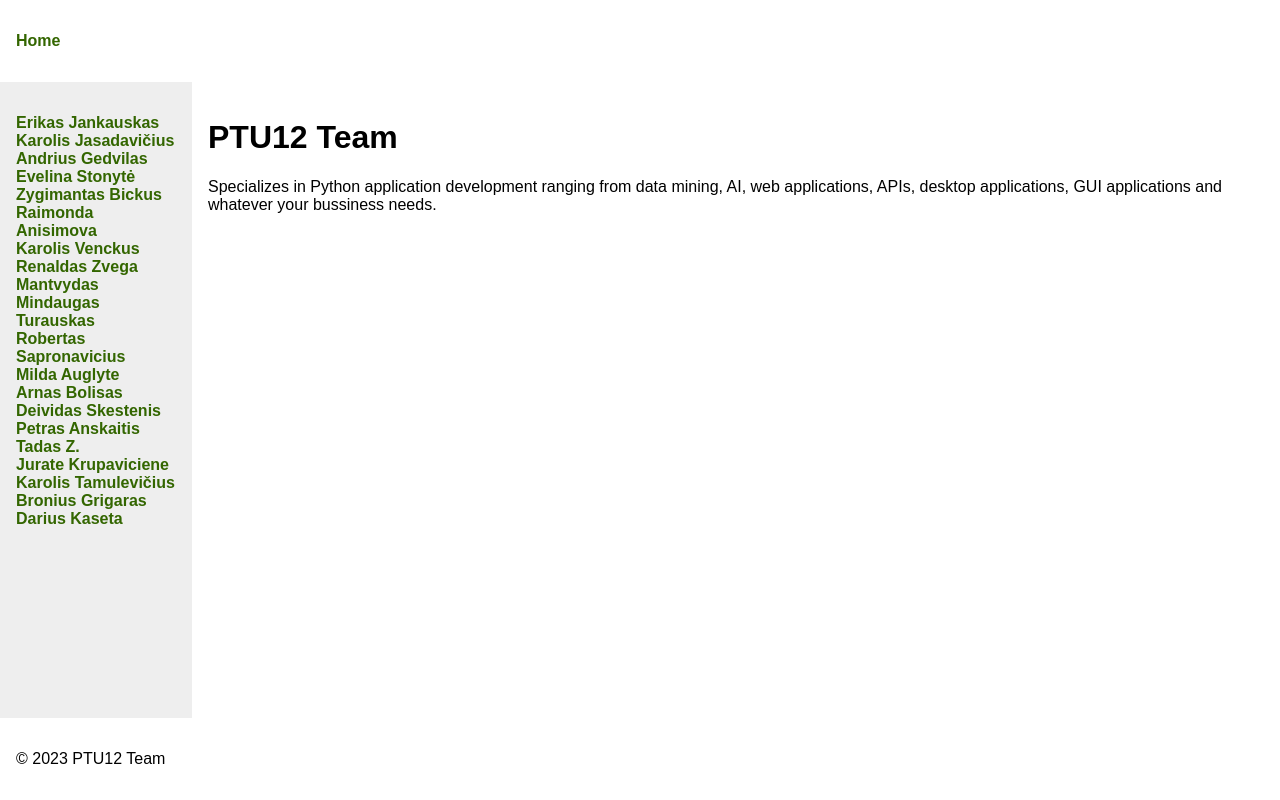
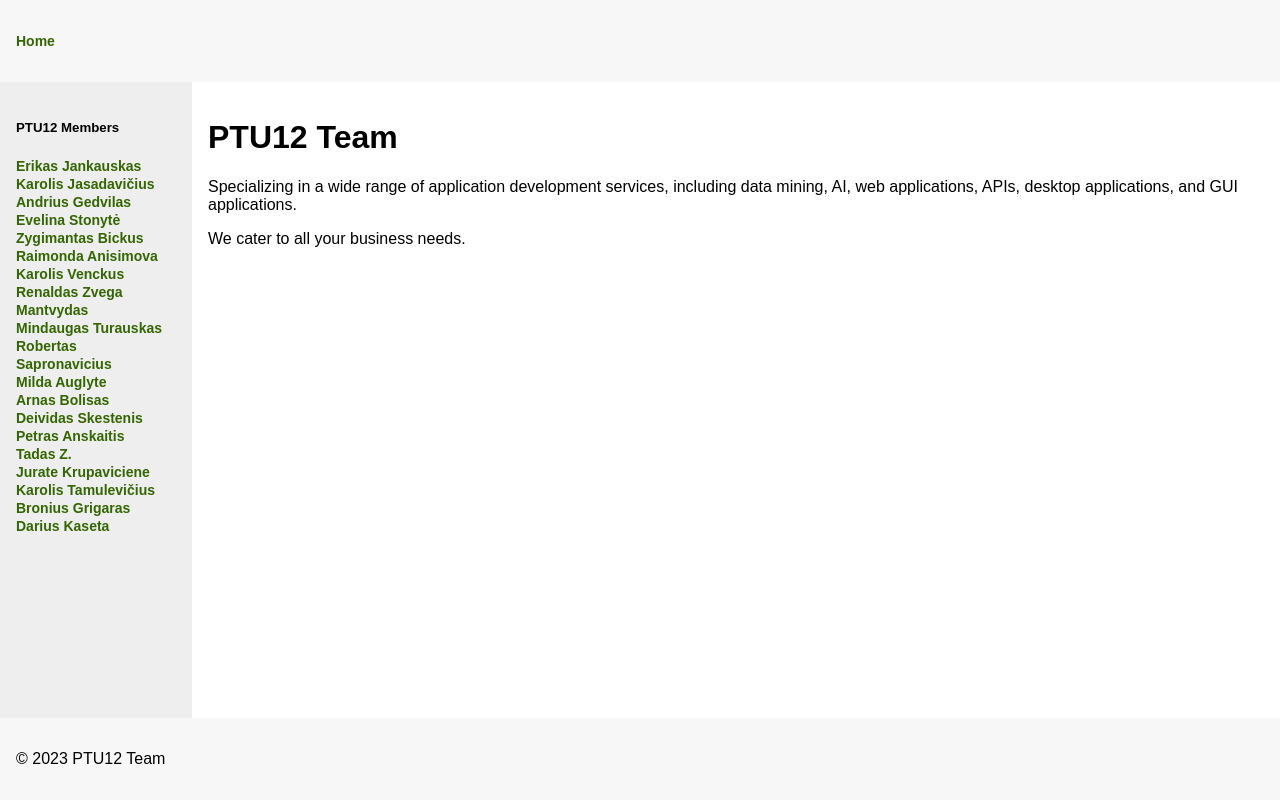
Before and after one commit to kobrius11/ptu12_team, a Flask app: page / in a window 1280 px wide. Run offline with Flask 3, Linux system fonts and the light colour scheme.

Commit message:
home page fixed: colors, name font size, added hover over links

```diff
--- a/static/style.css
+++ b/static/style.css
@@ -1,3 +1,5 @@
+
+
 body {
     padding: 0;
     margin: 0;
@@ -28,11 +30,22 @@ main sidebar {
     background-color: #eee;
     /* min-height: 200px; */
 }
+
 a {
     color: #336600;
     text-decoration: none;
     font-weight: bold;
+    font-size: 14px;
+    border: 5;
+    border: #336600;
 }
+
+a:hover {
+    color: #555555;
+    text-decoration: underline;
+    font-size: 15px;
+}
+
 ul.menu {
     display: flex;
     list-style: none;
@@ -48,3 +61,7 @@ ul.menu-horizontal {
     color: #666;
     text-decoration: line-through;
 }
+
+footer, header {
+    background-color: #f7f7f7;
+}
--- a/templates/index.html
+++ b/templates/index.html
@@ -15,13 +15,13 @@
     </header>
     <main>
         <sidebar>
+            <h5>PTU12 Members</h5>
             {% include 'includes/sidebar.html' %}
         </sidebar>
         <div class="content">
             <h1>PTU12 Team</h1>
-            <p>Specializes in Python application development ranging from data mining, AI, web applications, APIs,
-                desktop applications, GUI applications
-                and whatever your bussiness needs.</p>
+            <p>Specializing in a wide range of application development services, including data mining, AI, web applications, APIs, desktop applications, and GUI applications.</p>
+            <p>We cater to all your business needs.</p>
         </div>
     </main>
     <footer>
```
